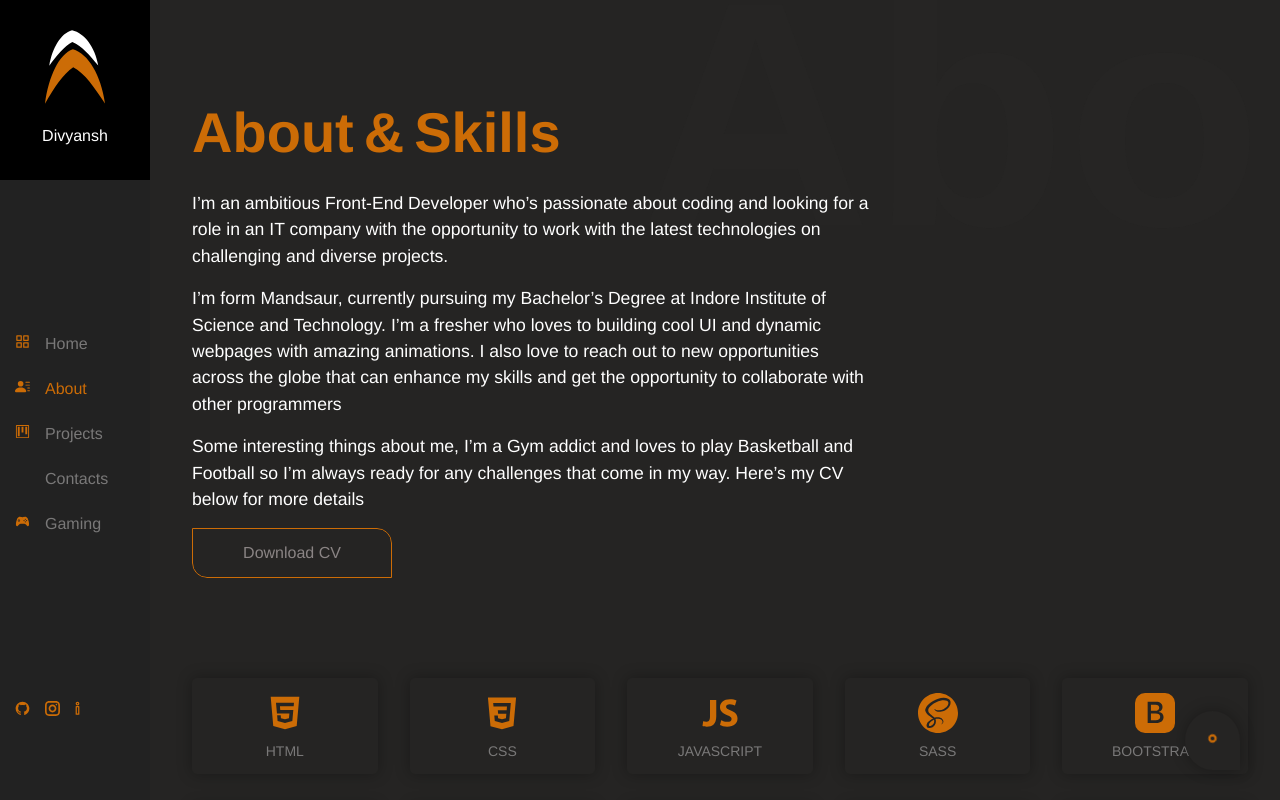
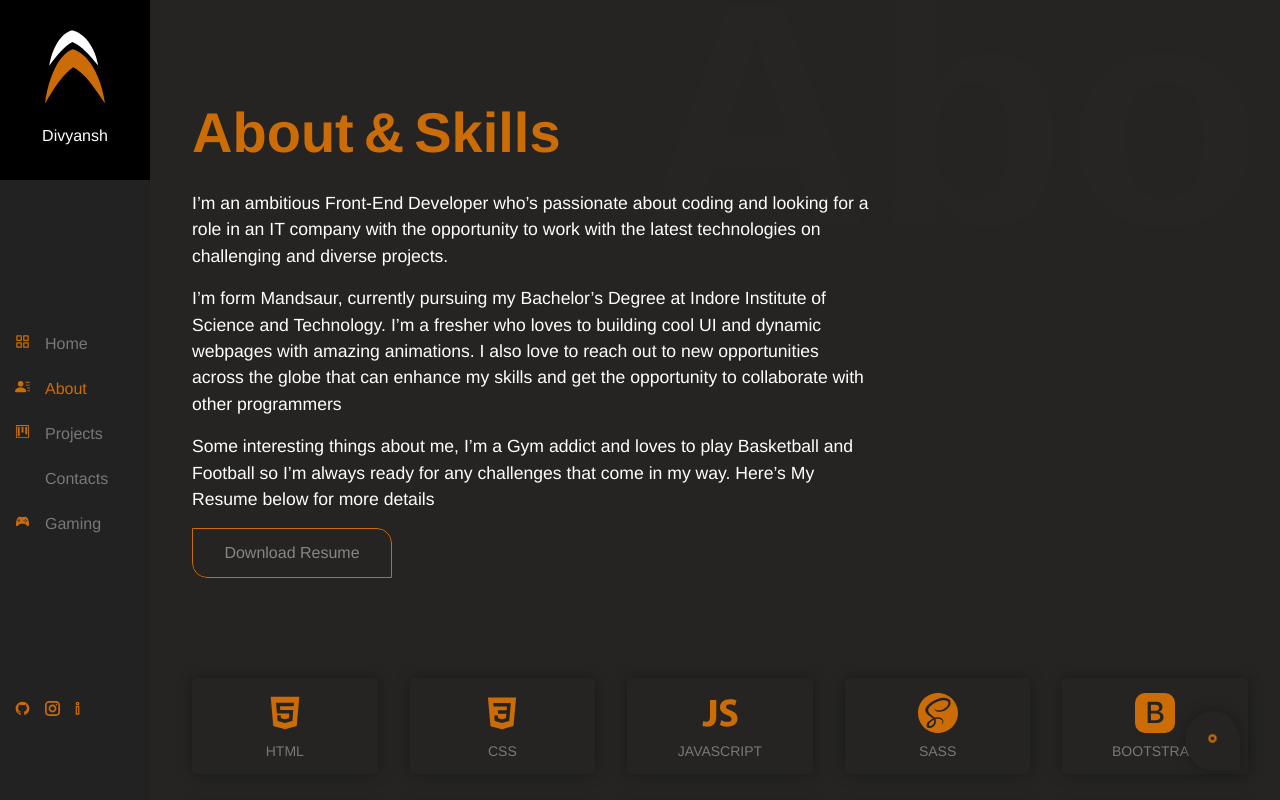
Before and after one commit to Divyansh06Sharma/portfolio, a React (Create React App) app: page /about in a window 1280 px wide. Shown: the top 800 px of the page. Built offline with nearby package versions, Linux system fonts and the light colour scheme; a web font is replaced by a local one.

Commit message:
Added Resume

```diff
--- a/public/index.html
+++ b/public/index.html
@@ -4,6 +4,8 @@
     <meta charset="utf-8" />
     <meta name="viewport" content="width=device-width, initial-scale=1" />
     <meta name="theme-color" content="#000000" />
+    <link type="image/png" sizes="32x32" rel="icon" href="%PUBLIC_URL%/icons8-idea-32.png" />
+
     <meta
       name="description"
       content="Web site created using create-react-app"
--- a/src/pages/about/About.jsx
+++ b/src/pages/about/About.jsx
@@ -47,15 +47,15 @@ const About = () => {
               <p>
                 Some interesting things about me, I’m a Gym addict and loves
                 to play Basketball and Football so I’m always ready for any challenges
-                that come in my way. Here’s my CV below for more details
+                that come in my way. Here’s My Resume below for more details
               </p>
             </Fade>
             <Fade left >
-              <a href={myCV} download className='contact-button submit-button'>
+              <a href="https://drive.google.com/file/d/1Z2tWq9RNwzLWdFAPv6hBD0TVlHzrgiFe/view?usp=share_link" target="_blank" download className='contact-button submit-button'>
                 <div>
                   <span className='bg switch__bg'></span>
                   <span className='base switch__border-color'></span>
-                  <span className='text'> Download CV</span>
+                  <span className='text'> Download Resume</span>
                 </div>
               </a>
 
```
Also changed, not shown: public/icons8-idea-32.png (added).
